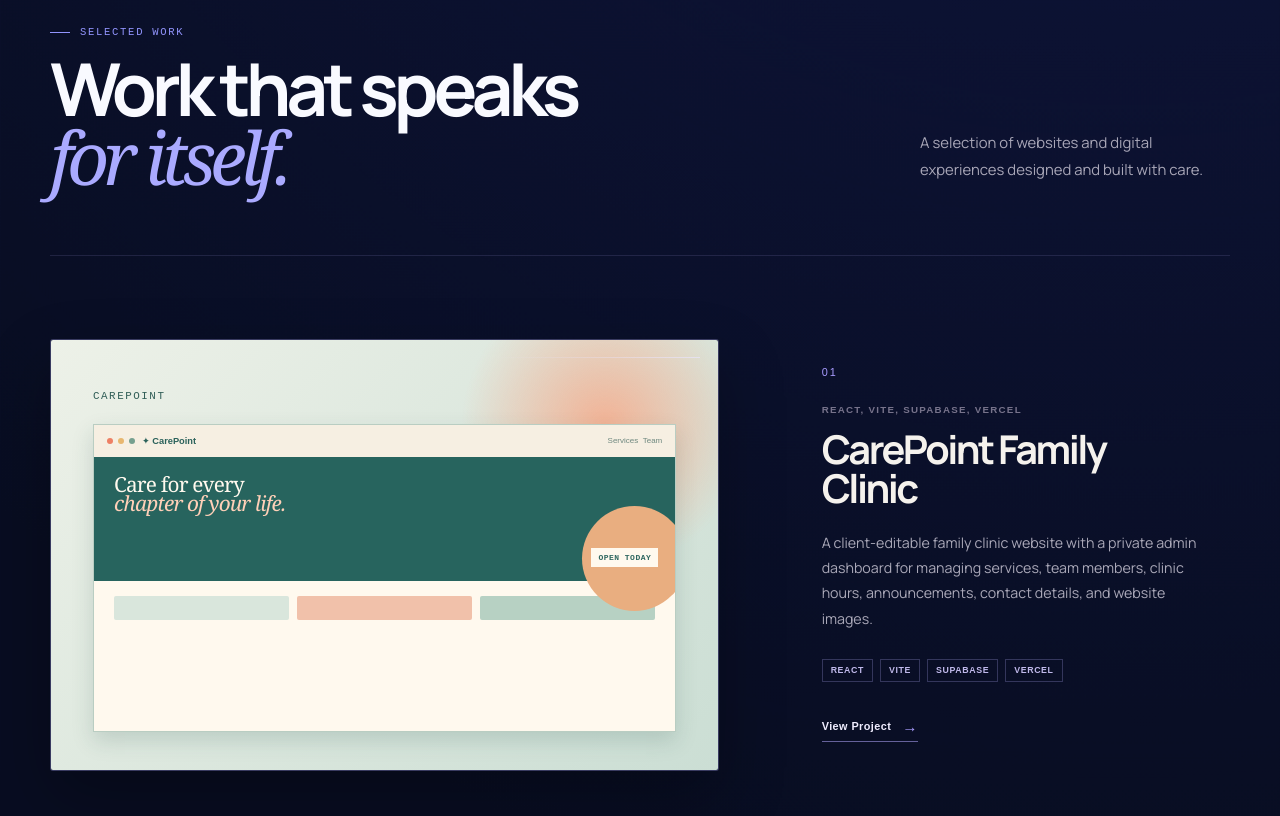
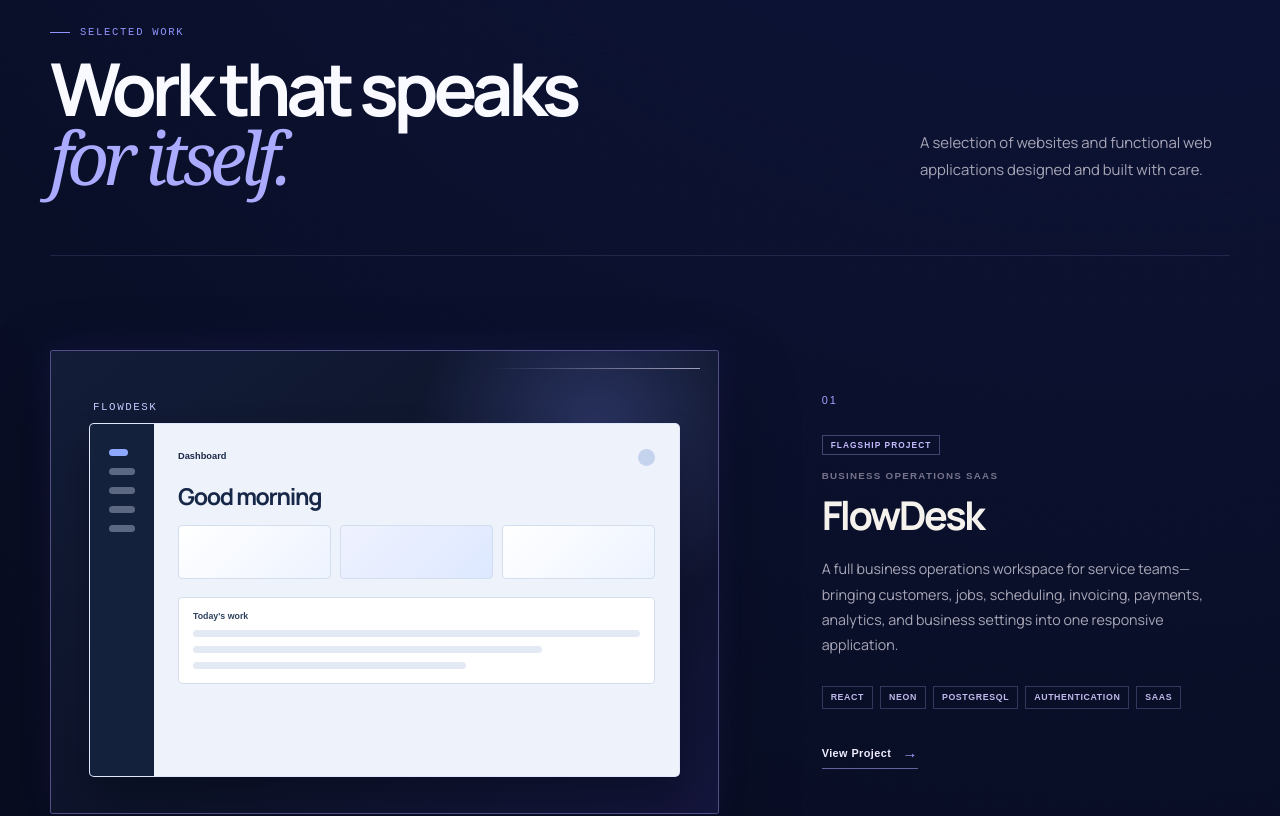
Before and after one commit to russtorralba/russell-portfolio, a React (Vite) app: page / in a window 1280 px wide. Shown: the part 1000-1816 px from the top of the page. Built offline with nearby package versions, Linux system fonts and the light colour scheme; a web font is replaced by a local one.

Commit message:
Add FlowDesk flagship project to portfolio

```diff
--- a/src/App.jsx
+++ b/src/App.jsx
@@ -10,6 +10,13 @@
 import "./v2-responsive-polish.css";
 
 const projects = [
+  [
+    "FlowDesk",
+    "Business Operations SaaS",
+    "A full business operations workspace for service teams—bringing customers, jobs, scheduling, invoicing, payments, analytics, and business settings into one responsive application.",
+    "flowdesk",
+    "https://flowdesk-three-tan.vercel.app",
+  ],
   [
     "ChordHouse Music Academy",
     "Music lesson booking demo",
@@ -69,20 +76,24 @@
 
 const featuredProjects = [
   {
-    project: projects[6],
+    project: projects[0],
+    technologies: ["React", "Neon", "PostgreSQL", "Authentication", "SaaS"],
+  },
+  {
+    project: projects[7],
     technologies: ["React", "Vite", "Supabase", "Vercel"],
   },
   {
-    project: projects[0],
+    project: projects[1],
     technologies: ["Web Design", "Front-End", "Responsive"],
   },
   {
-    project: projects[5],
+    project: projects[6],
     technologies: ["Web Design", "Front-End", "Vercel"],
   },
 ];
 
-const experimentalProjects = [projects[1], projects[2], projects[3], projects[4]];
+const experimentalProjects = [projects[2], projects[3], projects[4], projects[5]];
 
 function Preview({ kind, title }) {
   const content = {
@@ -169,6 +180,20 @@
           <i>⌁</i>
           <i>✦</i>
           <i>●</i>
+        </div>
+      </>
+    ),
+    flowdesk: (
+      <>
+        <span className="preview-label">FLOWDESK</span>
+        <div className="flowdesk-window">
+          <div className="flowdesk-sidebar"><i /><i /><i /><i /><i /></div>
+          <div className="flowdesk-main">
+            <div className="flowdesk-topbar"><span>Dashboard</span><i /></div>
+            <p>Good morning</p>
+            <div className="flowdesk-metrics"><i /><i /><i /></div>
+            <div className="flowdesk-panel"><b>Today&apos;s work</b><span /><span /><span /></div>
+          </div>
         </div>
       </>
     ),
@@ -287,7 +312,7 @@
           </div>
           <ul className="hero-capabilities" aria-label="Capabilities">
             <li>
-              <strong>7</strong>
+              <strong>8</strong>
               <span>Projects</span>
             </li>
             <li>
@@ -361,8 +386,8 @@
           </div>
           <div className="v2-projects-summary">
             <p>
-              A selection of websites and digital experiences designed and built
-              with care.
+              A selection of websites and functional web applications designed
+              and built with care.
             </p>
           </div>
         </div>
@@ -372,7 +397,7 @@
             const projectNumber = String(index + 1).padStart(2, "0");
             return (
               <article
-                className={`featured-project featured-project-${preview}`}
+                className={`featured-project featured-project-${preview}${preview === "flowdesk" ? " featured-project-flagship" : ""}`}
                 key={title}
               >
                 <div className="featured-project-visual">
@@ -380,6 +405,7 @@
                 </div>
                 <div className="featured-project-copy">
                   <p className="featured-project-number">{projectNumber}</p>
+                  {preview === "flowdesk" && <p className="featured-project-flagship-label">Flagship project</p>}
                   <p className="featured-project-type">{type}</p>
                   <h3>{title}</h3>
                   <p className="featured-project-description">{description}</p>
--- a/src/v2-projects.css
+++ b/src/v2-projects.css
@@ -476,3 +476,153 @@
   .featured-project:hover .featured-project-visual,
   .experiment-project:hover { transform: none; }
 }
+
+/* FlowDesk is the portfolio's flagship application while retaining the Selected Work system. */
+.featured-project-flagship {
+  min-height: 600px;
+  padding-top: 94px;
+  padding-bottom: 94px;
+}
+
+.featured-project-flagship .featured-project-visual,
+.featured-project-flagship .featured-project-visual .project-preview {
+  min-height: 462px;
+}
+
+.featured-project-flagship .featured-project-visual {
+  border-color: rgba(169, 156, 255, 0.42);
+  box-shadow: 0 30px 76px rgba(0, 0, 0, 0.34), 0 0 38px rgba(111, 92, 236, 0.12);
+}
+
+.featured-project-flagship-label {
+  display: inline-flex;
+  margin: 0 0 14px;
+  padding: 5px 8px;
+  border: 1px solid rgba(178, 167, 255, 0.34);
+  color: #c6bdff;
+  font: 700 0.52rem/1 "DM Sans", Arial, sans-serif;
+  letter-spacing: 0.13em;
+  text-transform: uppercase;
+}
+
+.project-preview.flowdesk {
+  background:
+    radial-gradient(circle at 82% 18%, rgba(125, 144, 255, 0.25), transparent 27%),
+    linear-gradient(145deg, #131d38 0%, #0d1329 58%, #14153b 100%);
+}
+
+.flowdesk-window {
+  position: absolute;
+  top: 72px;
+  right: 38px;
+  bottom: 36px;
+  left: 38px;
+  display: grid;
+  grid-template-columns: 64px minmax(0, 1fr);
+  overflow: hidden;
+  border: 1px solid rgba(184, 193, 255, 0.25);
+  border-radius: 5px;
+  background: #eef2fa;
+  box-shadow: 0 20px 35px rgba(1, 5, 20, 0.32);
+}
+
+.flowdesk-sidebar {
+  display: grid;
+  align-content: start;
+  gap: 12px;
+  padding: 25px 19px;
+  background: #14213c;
+}
+
+.flowdesk-sidebar i {
+  width: 100%;
+  height: 7px;
+  border-radius: 999px;
+  background: rgba(218, 228, 255, 0.36);
+}
+
+.flowdesk-sidebar i:first-child { width: 74%; background: #8ea8ff; }
+
+.flowdesk-main { min-width: 0; padding: 25px 24px; }
+
+.flowdesk-topbar {
+  display: flex;
+  align-items: center;
+  justify-content: space-between;
+  color: #1b2a49;
+  font: 700 0.58rem/1 "DM Sans", Arial, sans-serif;
+}
+
+.flowdesk-topbar i {
+  width: 17px;
+  height: 17px;
+  border-radius: 50%;
+  background: #c5d3ee;
+}
+
+.flowdesk-main > p {
+  margin: 19px 0 17px;
+  color: #172747;
+  font: 700 clamp(1rem, 2vw, 1.45rem)/1 Manrope, Arial, sans-serif;
+  letter-spacing: -0.055em;
+}
+
+.flowdesk-metrics {
+  display: grid;
+  grid-template-columns: repeat(3, minmax(0, 1fr));
+  gap: 9px;
+}
+
+.flowdesk-metrics i {
+  display: block;
+  height: 54px;
+  border: 1px solid #d3deef;
+  border-radius: 4px;
+  background: linear-gradient(135deg, #ffffff, #edf3ff);
+}
+
+.flowdesk-metrics i:nth-child(2) { background: linear-gradient(135deg, #eff2ff, #dde8ff); }
+
+.flowdesk-panel {
+  display: grid;
+  gap: 9px;
+  margin-top: 18px;
+  padding: 14px;
+  border: 1px solid #d5ddec;
+  border-radius: 4px;
+  background: #fff;
+}
+
+.flowdesk-panel b { color: #304260; font: 700 0.55rem/1 "DM Sans", Arial, sans-serif; }
+.flowdesk-panel span { display: block; height: 7px; border-radius: 999px; background: #e4eaf4; }
+.flowdesk-panel span:nth-of-type(2) { width: 78%; }
+.flowdesk-panel span:nth-of-type(3) { width: 61%; }
+
+@media (max-width: 900px) {
+  .featured-project-flagship .featured-project-visual,
+  .featured-project-flagship .featured-project-visual .project-preview { min-height: 390px; }
+  .flowdesk-window { top: 64px; right: 32px; bottom: 28px; left: 32px; }
+}
+
+@media (max-width: 760px) {
+  .featured-project-flagship { min-height: 0; padding-top: 58px; padding-bottom: 58px; }
+  .featured-project-flagship .featured-project-visual,
+  .featured-project-flagship .featured-project-visual .project-preview { min-height: 324px; }
+  .flowdesk-window { top: 56px; right: 28px; bottom: 25px; left: 28px; grid-template-columns: 52px minmax(0, 1fr); }
+  .flowdesk-sidebar { gap: 10px; padding: 21px 15px; }
+  .flowdesk-main { padding: 20px 18px; }
+  .flowdesk-main > p { margin: 15px 0; }
+  .flowdesk-metrics i { height: 43px; }
+  .flowdesk-panel { margin-top: 14px; padding: 11px; }
+}
+
+@media (max-width: 430px) {
+  .featured-project-flagship .featured-project-visual,
+  .featured-project-flagship .featured-project-visual .project-preview { min-height: 290px; }
+  .flowdesk-window { top: 52px; right: 22px; bottom: 22px; left: 22px; grid-template-columns: 44px minmax(0, 1fr); }
+  .flowdesk-sidebar { gap: 8px; padding: 18px 12px; }
+  .flowdesk-main { padding: 17px 15px; }
+  .flowdesk-metrics { gap: 6px; }
+  .flowdesk-metrics i { height: 35px; }
+  .flowdesk-panel { gap: 7px; margin-top: 11px; padding: 9px; }
+}
```
